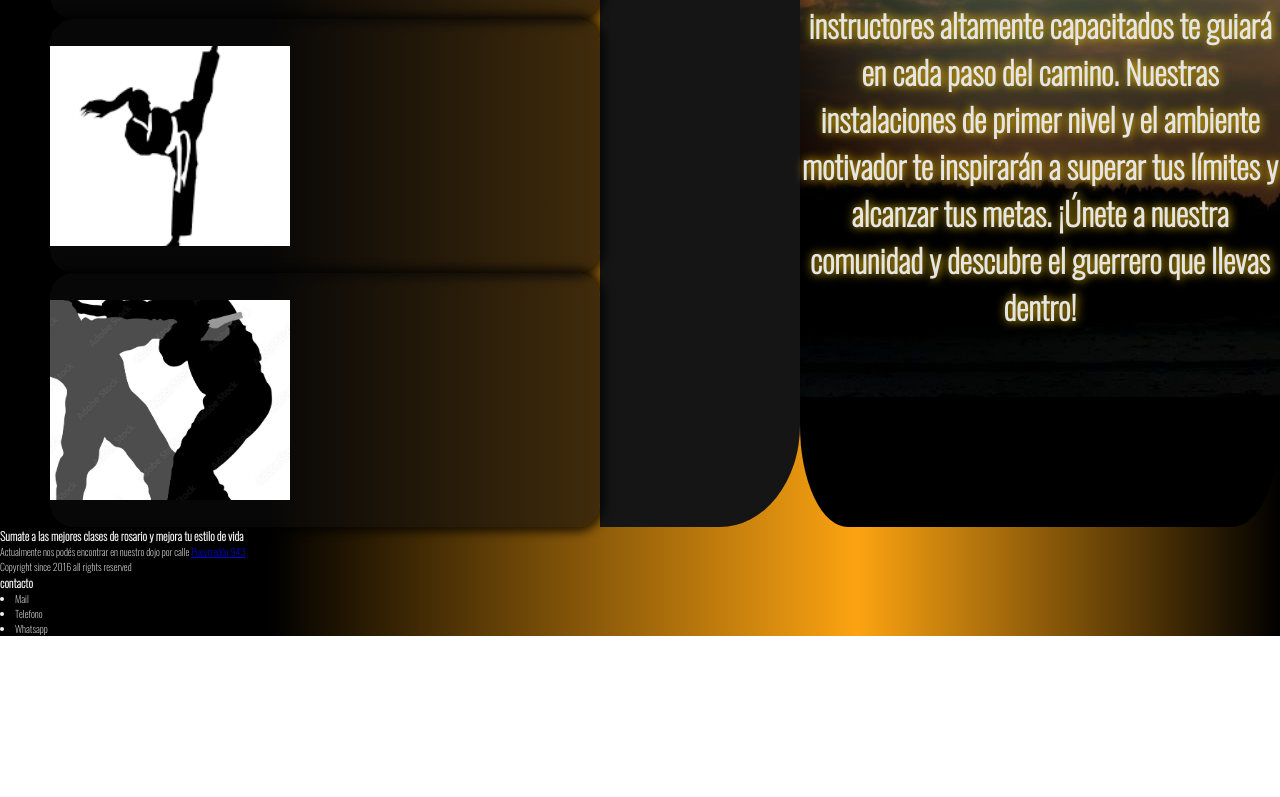
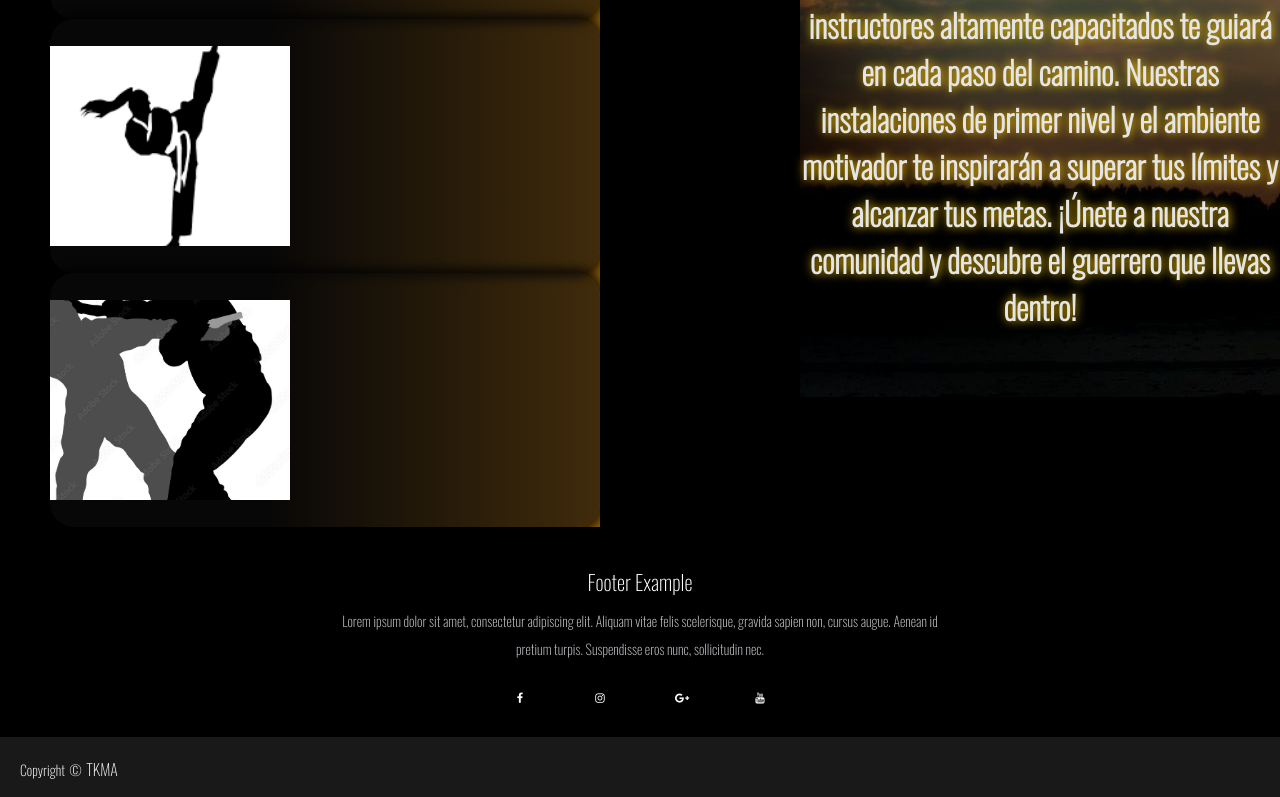
Before and after one commit to Pablo-Scharfspitz/TKMApage, a plain HTML site: page Index.html in a window 1280 px wide. Shown: the part 815-1612 px from the top of the page. Before the commit the page ends 1451 px from the top, so only its background shows below. Drawn offline with Linux system fonts and the light colour scheme.

Commit message:
footer cambiado,bordes quitados y agregado colores BLACK

```diff
--- a/CSS/styles.css
+++ b/CSS/styles.css
@@ -1,6 +1,17 @@
 html{font-size: 62.5%;}
 *{margin: 0%;
 padding: 0%;}
+::-webkit-scrollbar{
+  width: 5px;
+
+}
+::-webkit-scrollbar-track{
+  box-shadow: inset 0 0 5px #141010;
+}
+::-webkit-scrollbar-thumb{
+  background-color: #f2f2f2;
+  border-radius: 10px;
+}
 ul{
     font-family: 'arial';
     display: flex;
@@ -109,8 +120,8 @@ clip-path: polygon(0% 0%, 100% 0%, 100% 48%, 0% 58%);
 .bottom {
 clip-path: polygon(0% 60%, 100% 50%, 100% 100%, 0% 100%);
 color: transparent;
-background: -webkit-linear-gradient(177deg, black 53%, var(--text-color) 65%);
-background: linear-gradient(177deg, black 53%, var(--text-color) 65%);
+background: -webkit-linear-gradient(177deg, black, var(--text-color) 65%);
+background: linear-gradient(177deg, black, var(--text-color) 65%);
 background-clip: text;
 -webkit-background-clip: text;
 transform: translateX(-0.02em);
@@ -179,8 +190,7 @@ transform: translateX(-0.02em);
 
 .content1 { grid-area: content1;
 border-right-style: solid;
-border-color: rgb(21, 21, 22);
-border-radius: 10%;
+border-color: black;
 border-width: 200px;
 }
 
@@ -193,7 +203,6 @@ font-weight:bold;
 color: black;
 background-image: url(../IMAGES/mainhead.jpg);
 border-bottom-style: solid;
-border-radius: 10%;
 border-width: 130px;
 }
 h1{
@@ -206,6 +215,89 @@ h1{
   text-align: center;
   text-shadow: #FC0 1px 0 10px;
 }
+
+footer {
+  bottom: 0;
+  left: 0;
+  right: 0;
+  background: black;
+  height: auto;
+  width: 100%;
+  padding-top: 40px;
+  color: #fff;
+}
+
+.footer-content {
+  display: flex;
+  align-items: center;
+  justify-content: center;
+  flex-direction: column;
+  text-align: center;
+}
+
+.footer-content h3 {
+  font-size: 2.1rem;
+  font-weight: 500;
+  text-transform: capitalize;
+  line-height: 3rem;
+}
+
+.footer-content p {
+  max-width: 600px;
+  margin: 10px auto;
+  line-height: 28px;
+  font-size: 14px;
+  color: #cacdd2;
+}
+
+.socials {
+  list-style: none;
+  display: flex;
+  align-items: center;
+  justify-content: center;
+  margin: 1rem 0 3rem 0;
+}
+
+.socials li {
+  margin: 0 10px;
+}
+
+.socials a {
+  text-decoration: none;
+  color: #fff;
+  padding: 5px;
+}
+
+.socials a i {
+  font-size: 1.1rem;
+  width: 10px;
+  transition: color 0.4s ease;
+}
+
+.socials a:hover i {
+  color: #fca311;
+}
+
+.footer-bottom {
+  background: #1a1919;
+  width: 100%;
+  padding: 20px;
+  padding-bottom: 40px;
+  text-align: center;
+}
+
+.footer-bottom p {
+  float: left;
+  font-size: 14px;
+  word-spacing: 2px;
+}
+
+.footer-bottom p a {
+  color: #f2f2f2;
+  font-size: 16px;
+  text-decoration: none;
+}
+
 
 /* Instructores */
 .container {  display: grid;
--- a/Index.html
+++ b/Index.html
@@ -8,6 +8,7 @@
     <title>TKMA</title>
     <link rel="shortcut icon" href="images/Gym beast icon.webp" type="image/x-icon">
     <link rel="stylesheet"  href="./CSS/styles.css"/>
+    <link rel="stylesheet" href="https://stackpath.bootstrapcdn.com/font-awesome/4.7.0/css/font-awesome.min.css">
 </head>
 <body class="bodyc">
 
@@ -80,19 +81,23 @@
     </div>
     <div class="content2"><p class="headertext">¡Descubre tu potencial en nuestro gimnasio de artes marciales en Rosario! Conviértete en un maestro de las disciplinas marciales y alcanza niveles superiores de fuerza, confianza y disciplina. Nuestro gimnasio ofrece una amplia gama de clases, desde el dinámico kickboxing hasta el realista Krav Maga. Tanto si eres principiante como si eres un experto en artes marciales, nuestro equipo de instructores altamente capacitados te guiará en cada paso del camino. Nuestras instalaciones de primer nivel y el ambiente motivador te inspirarán a superar tus límites y alcanzar tus metas. ¡Únete a nuestra comunidad y descubre el guerrero que llevas dentro!</p></div>
 </main>
-        <footer>
-            <div>
-                <h3>Sumate a las mejores clases de rosario y mejora tu estilo de vida</h3>
-                <p>Actualmente nos podés encontrar en nuestro dojo por calle <a href="Pueyrredón 943, S2000QIC Rosario, Santa Fe">Pueyrredón 943</a>
-                </p>
-                <p class="pcopy">Copyright since 2016 all rights reserved</p>
-            <h3>contacto</h3>
-                <li>Mail</li>
-                <li>Telefono</li>
-                <li>Whatsapp</li>
-            </div>
-        </footer>
+<footer>
+    <div class="footer-content">
+    <h3>Footer Example</h3>
+    <p>Lorem ipsum dolor sit amet, consectetur adipiscing elit. Aliquam vitae felis scelerisque, gravida sapien non, cursus augue. Aenean id pretium turpis. Suspendisse eros nunc, sollicitudin nec.</p>
+    <ul class="socials">
+        <li><a href="https://www.facebook.com/p/Espacio-TKMA-100083347382407/?paipv=0&eav=Afbz9ox5jbS3-G-SlWpCM35B7LBHvfgZ3oJ2yyFZOIEVGROINMcyvq2Kvsrb8HBRUJk&_rdr"><i class="fa fa-facebook"></i></a></li>
+        <li><a href="https://www.instagram.com/tkma.rosario/?hl=en"><i class="fa fa-instagram"></i></a></li>
+        <li><a href="#"><i class="fa fa-google-plus"></i></a></li>
+        <li><a href="#"><i class="fa fa-youtube"></i></a></li>
+    </ul>
+    </div>
+    <div class="footer-bottom">
+    <p>Copyright &copy <a href="#">TKMA</a> </p>
+    </div>
+</footer>
         <!-- boostrap -->
         <script src="./js/bootstrap.min.js"></script>
+
 </body>
 </html>
```
